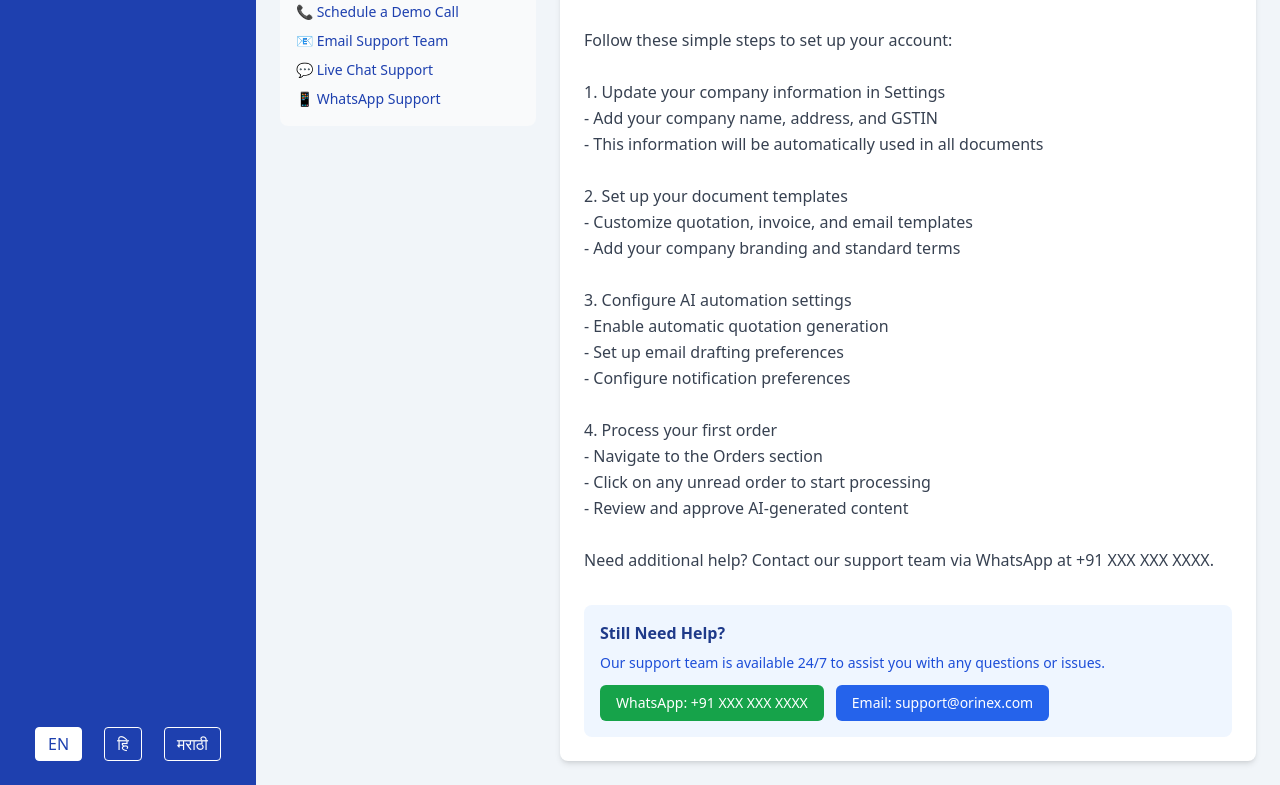
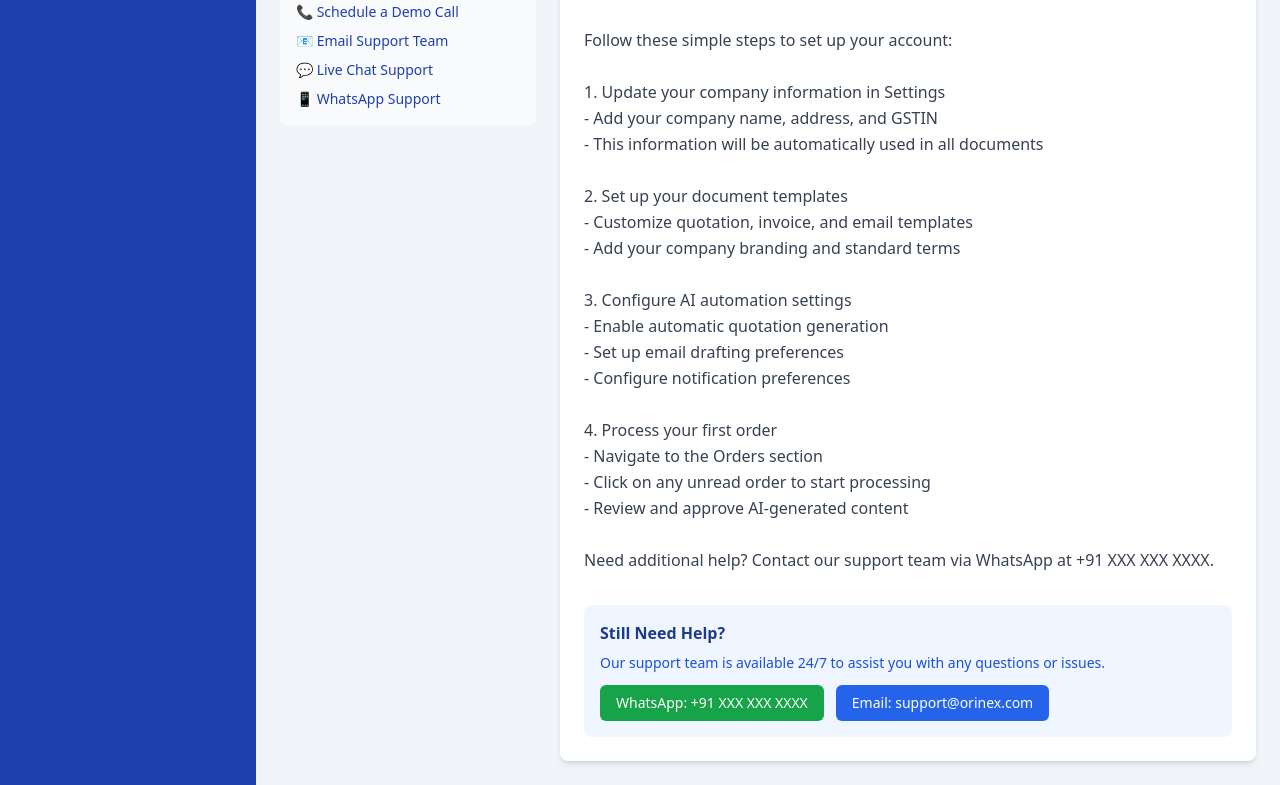
Before and after one commit to sujayganorkar/orinex-frontend-prototype, a Next.js app: page /help in a window 1280 px wide. Shown: the part 491-1276 px from the top of the page. Built offline with nearby package versions, Linux system fonts and the light colour scheme.

Commit message:
Remove language selection from Sidebar component
Removed language selection functionality and related state.

```diff
--- a/src/components/Sidebar.tsx
+++ b/src/components/Sidebar.tsx
@@ -1,10 +1,9 @@
-import React, { useState } from 'react';
+import React from 'react';
 import Link from 'next/link';
 import { useRouter } from 'next/router';
 
 const Sidebar: React.FC = () => {
   const router = useRouter();
-  const [activeLanguage, setActiveLanguage] = useState('EN');
 
   const navItems = [
     { href: '/dashboard', label: 'Dashboard' },
@@ -13,8 +12,6 @@ const Sidebar: React.FC = () => {
     { href: '/settings', label: 'Settings' },
     { href: '/help', label: 'Help & Support' }
   ];
-
-  const languages = ['EN', 'हि', 'मराठी'];
 
   return (
     <div className="w-64 bg-primary text-white flex flex-col p-6">
@@ -36,23 +33,6 @@ const Sidebar: React.FC = () => {
           </Link>
         ))}
       </nav>
-
-      <div className="flex justify-around mt-6">
-        {languages.map((lang) => (
-          <button
-            key={lang}
-            onClick={() => setActiveLanguage(lang)}
-            className={`
-              px-3 py-1 rounded border border-white
-              ${activeLanguage === lang
-                ? 'bg-white text-primary'
-                : 'hover:bg-primary-light'}
-            `}
-          >
-            {lang}
-          </button>
-        ))}
-      </div>
     </div>
   );
 };
```
